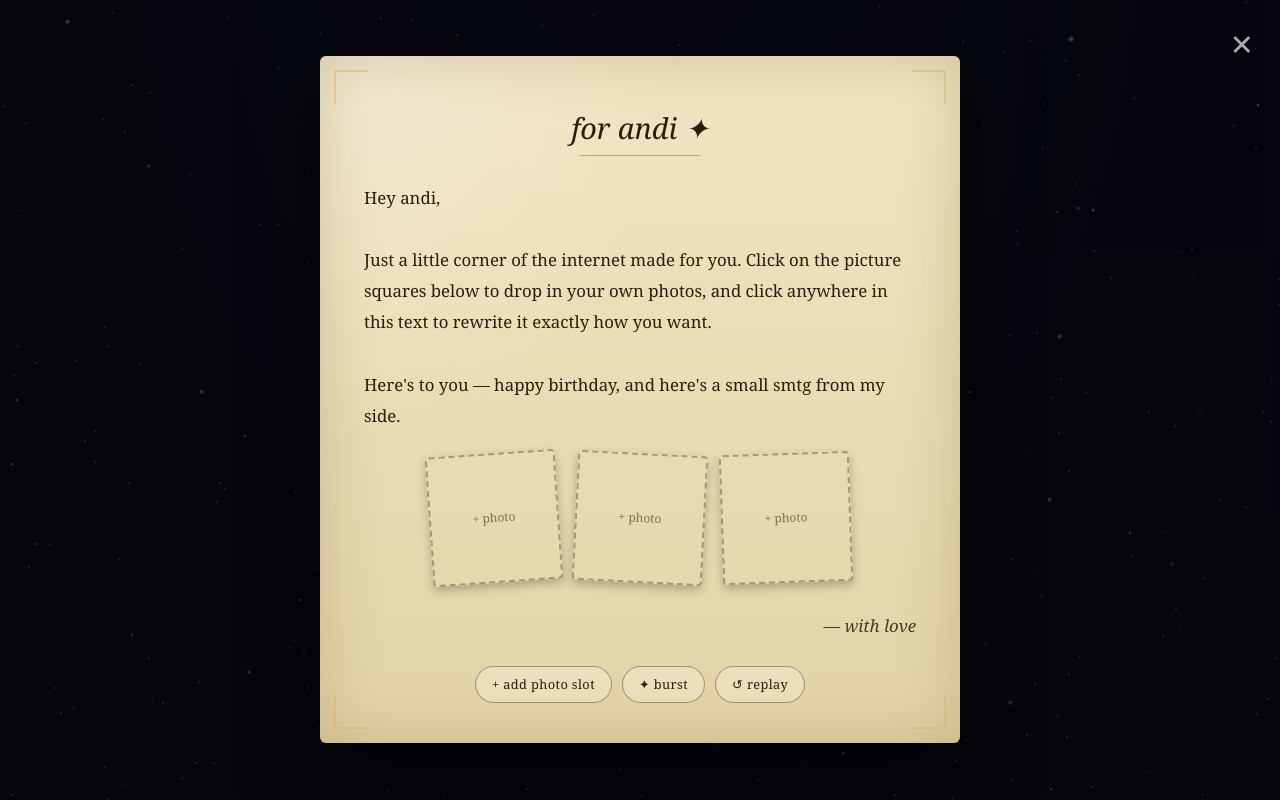
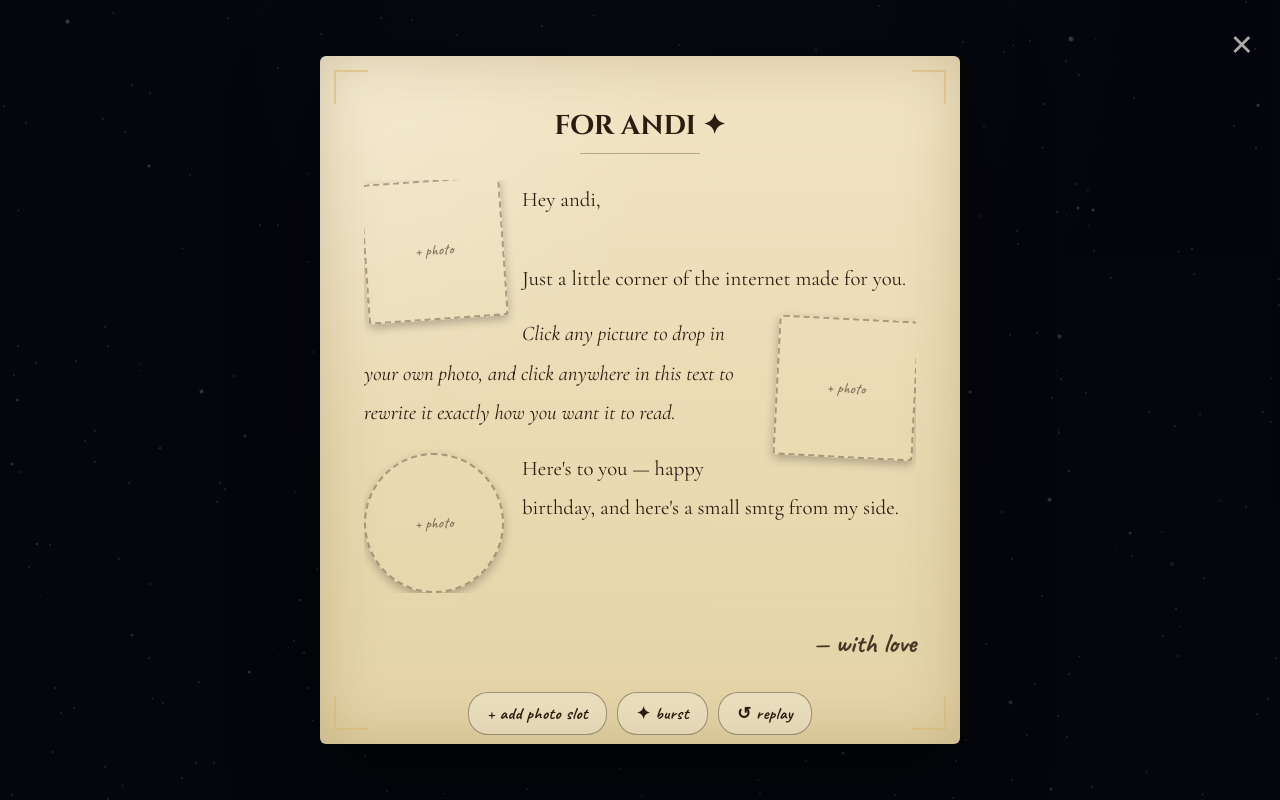
Before and after one commit to arvind88765/birthydayy, a Next.js app: page / in a window 1280 px wide. Both pictures are taken after a click on the button "click me ✦". Built offline with nearby package versions, Linux system fonts and the light colour scheme.

Commit message:
Use distinctive fonts, float images inside text like scrapbook layout

```diff
--- a/app/components/AndiGift.jsx
+++ b/app/components/AndiGift.jsx
@@ -120,6 +120,7 @@ export default function AndiGift() {
   return (
     <div style={{ position: 'relative', minHeight: '100vh', background: '#05060c', overflow: 'hidden', fontFamily: 'Georgia, serif' }}>
       <style>{`
+        @import url('https://fonts.googleapis.com/css2?family=Cinzel+Decorative:wght@400;700&family=Caveat:wght@500;700&family=Cormorant+Garamond:ital,wght@0,400;0,600;1,400&display=swap');
         @keyframes andi-twinkle {
           0%,100% { opacity: var(--minop); transform: scale(1); }
           50% { opacity: 1; transform: scale(1.3); }
@@ -173,11 +174,11 @@ export default function AndiGift() {
       >
         <h1
           style={{
-            fontSize: 'clamp(2.4rem, 8vw, 4.5rem)',
-            fontStyle: 'italic',
-            fontWeight: 400,
-            margin: '0 0 10px 0',
-            letterSpacing: '0.03em',
+            fontFamily: "'Cinzel Decorative', serif",
+            fontSize: 'clamp(2rem, 7vw, 3.6rem)',
+            fontWeight: 700,
+            margin: '0 0 14px 0',
+            letterSpacing: '0.04em',
             textShadow: '0 0 24px rgba(246,242,231,0.35), 0 0 2px rgba(246,242,231,0.6)',
             animation: 'andi-fadein 1.4s ease forwards',
           }}
@@ -186,9 +187,9 @@ export default function AndiGift() {
         </h1>
         <p
           style={{
-            fontSize: 'clamp(0.95rem, 2.6vw, 1.2rem)',
-            letterSpacing: '0.12em',
-            textTransform: 'uppercase',
+            fontFamily: "'Caveat', cursive",
+            fontSize: 'clamp(1.3rem, 4vw, 1.9rem)',
+            letterSpacing: '0.02em',
             color: '#c9c3b4',
             margin: '0 0 60px 0',
             animation: 'andi-fadein 1.4s ease forwards',
@@ -202,9 +203,9 @@ export default function AndiGift() {
           className="andi-btn"
           onClick={openNote}
           style={{
-            fontFamily: 'Georgia, serif',
-            fontStyle: 'italic',
-            fontSize: '1.1rem',
+            fontFamily: "'Caveat', cursive",
+            fontWeight: 700,
+            fontSize: '1.4rem',
             padding: '16px 38px',
             borderRadius: 50,
             border: '1px solid rgba(246,242,231,0.5)',
@@ -296,63 +297,128 @@ export default function AndiGift() {
               />
             ))}
 
-            <h2 style={{ fontStyle: 'italic', fontSize: '1.8rem', textAlign: 'center', margin: '0 0 6px 0' }}>
+            <h2
+              style={{
+                fontFamily: "'Cinzel Decorative', serif",
+                fontSize: '1.7rem',
+                fontWeight: 700,
+                textAlign: 'center',
+                margin: '0 0 6px 0',
+              }}
+            >
               for andi ✦
             </h2>
             <div style={{ width: 120, height: 1, background: '#2b1c10', opacity: 0.3, margin: '0 auto 26px' }} />
+
+            {/* text with images floated inside it, like a scrapbook page */}
+            <div style={{ overflow: 'hidden' }}>
+              {slots[0] && (
+                <label
+                  className="andi-imgSlot"
+                  style={{ ...floatSlotStyle(slots[0], 'left'), float: 'left', marginRight: 18 }}
+                >
+                  {!slots[0].img && <span style={{ padding: 6 }}>+ photo</span>}
+                  <input type="file" accept="image/*" onChange={(e) => handleFile(slots[0].id, e.target.files[0])} style={fileInputStyle} />
+                </label>
+              )}
 
               <div
                 contentEditable
                 suppressContentEditableWarning
                 spellCheck={false}
-              style={{ fontSize: '1.05rem', lineHeight: 1.85, textAlign: 'left', outline: 'none', whiteSpace: 'pre-wrap' }}
+                style={{
+                  fontFamily: "'Cormorant Garamond', serif",
+                  fontSize: '1.3rem',
+                  lineHeight: 1.9,
+                  textAlign: 'left',
+                  outline: 'none',
+                  whiteSpace: 'pre-wrap',
+                }}
               >
-              {`Hey andi,\n\nJust a little corner of the internet made for you. Click on the picture squares below to drop in your own photos, and click anywhere in this text to rewrite it exactly how you want.\n\nHere's to you — happy birthday, and here's a small smtg from my side.`}
+                {`Hey andi,\n\nJust a little corner of the internet made for you.`}
               </div>
 
-            <div style={{ display: 'flex', gap: 16, flexWrap: 'wrap', margin: '22px 0', justifyContent: 'center' }}>
-              {slots.map((slot) => (
+              {slots[1] && (
                 <label
-                  key={slot.id}
                   className="andi-imgSlot"
-                  style={{
-                    width: 130,
-                    height: 130,
-                    border: '2px dashed rgba(43,28,16,0.35)',
-                    borderRadius: 4,
-                    display: 'flex',
-                    alignItems: 'center',
-                    justifyContent: 'center',
-                    textAlign: 'center',
-                    fontSize: '0.75rem',
-                    color: 'rgba(43,28,16,0.55)',
-                    cursor: 'pointer',
-                    backgroundSize: 'cover',
-                    backgroundPosition: 'center',
-                    backgroundImage: slot.img ? `url(${slot.img})` : undefined,
-                    position: 'relative',
-                    transform: `rotate(${slot.rot}deg)`,
-                    boxShadow: '0 4px 10px rgba(0,0,0,0.25)',
-                    overflow: 'hidden',
-                    transition: 'transform 0.2s',
-                  }}
+                  style={{ ...floatSlotStyle(slots[1], 'right'), float: 'right', marginLeft: 18, marginTop: 20 }}
                 >
-                  {!slot.img && <span style={{ padding: 6 }}>+ photo</span>}
-                  <input
-                    type="file"
-                    accept="image/*"
-                    onChange={(e) => handleFile(slot.id, e.target.files[0])}
-                    style={{ position: 'absolute', inset: 0, opacity: 0, cursor: 'pointer' }}
-                  />
+                  {!slots[1].img && <span style={{ padding: 6 }}>+ photo</span>}
+                  <input type="file" accept="image/*" onChange={(e) => handleFile(slots[1].id, e.target.files[0])} style={fileInputStyle} />
                 </label>
-              ))}
-            </div>
+              )}
 
               <div
                 contentEditable
                 suppressContentEditableWarning
                 spellCheck={false}
-              style={{ marginTop: 30, textAlign: 'right', fontStyle: 'italic', fontSize: '1.05rem', opacity: 0.85, outline: 'none' }}
+                style={{
+                  fontFamily: "'Cormorant Garamond', serif",
+                  fontStyle: 'italic',
+                  fontSize: '1.3rem',
+                  lineHeight: 1.9,
+                  textAlign: 'left',
+                  outline: 'none',
+                  whiteSpace: 'pre-wrap',
+                  marginTop: 16,
+                }}
+              >
+                {`Click any picture to drop in your own photo, and click anywhere in this text to rewrite it exactly how you want it to read.`}
+              </div>
+
+              {slots[2] && (
+                <label
+                  className="andi-imgSlot"
+                  style={{ ...floatSlotStyle(slots[2], 'left'), float: 'left', borderRadius: '50%', marginRight: 18, marginTop: 20 }}
+                >
+                  {!slots[2].img && <span style={{ padding: 6 }}>+ photo</span>}
+                  <input type="file" accept="image/*" onChange={(e) => handleFile(slots[2].id, e.target.files[0])} style={fileInputStyle} />
+                </label>
+              )}
+
+              <div
+                contentEditable
+                suppressContentEditableWarning
+                spellCheck={false}
+                style={{
+                  fontFamily: "'Cormorant Garamond', serif",
+                  fontSize: '1.3rem',
+                  lineHeight: 1.9,
+                  textAlign: 'left',
+                  outline: 'none',
+                  whiteSpace: 'pre-wrap',
+                  marginTop: 16,
+                }}
+              >
+                {`Here's to you — happy birthday, and here's a small smtg from my side.`}
+              </div>
+            </div>
+
+            {slots.slice(3).length > 0 && (
+              <div style={{ display: 'flex', gap: 16, flexWrap: 'wrap', margin: '22px 0', justifyContent: 'center', clear: 'both' }}>
+                {slots.slice(3).map((slot) => (
+                  <label key={slot.id} className="andi-imgSlot" style={floatSlotStyle(slot)}>
+                    {!slot.img && <span style={{ padding: 6 }}>+ photo</span>}
+                    <input type="file" accept="image/*" onChange={(e) => handleFile(slot.id, e.target.files[0])} style={fileInputStyle} />
+                  </label>
+                ))}
+              </div>
+            )}
+
+            <div
+              contentEditable
+              suppressContentEditableWarning
+              spellCheck={false}
+              style={{
+                fontFamily: "'Caveat', cursive",
+                fontWeight: 700,
+                clear: 'both',
+                marginTop: 30,
+                textAlign: 'right',
+                fontSize: '1.7rem',
+                opacity: 0.85,
+                outline: 'none',
+              }}
             >
               — with love
             </div>
@@ -370,9 +436,10 @@ export default function AndiGift() {
 }
 
 const toolbarBtn = {
-  fontFamily: 'Georgia, serif',
-  fontSize: '0.8rem',
-  padding: '8px 16px',
+  fontFamily: "'Caveat', cursive",
+  fontWeight: 700,
+  fontSize: '1.05rem',
+  padding: '8px 18px',
   borderRadius: 20,
   border: '1px solid rgba(43,28,16,0.4)',
   background: 'rgba(255,255,255,0.25)',
@@ -380,3 +447,30 @@ const toolbarBtn = {
   cursor: 'pointer',
   letterSpacing: '0.03em',
 }
+
+function floatSlotStyle(slot) {
+  return {
+    width: 140,
+    height: 140,
+    border: '2px dashed rgba(43,28,16,0.35)',
+    borderRadius: 4,
+    display: 'flex',
+    alignItems: 'center',
+    justifyContent: 'center',
+    textAlign: 'center',
+    fontFamily: "'Caveat', cursive",
+    fontSize: '0.95rem',
+    color: 'rgba(43,28,16,0.55)',
+    cursor: 'pointer',
+    backgroundSize: 'cover',
+    backgroundPosition: 'center',
+    backgroundImage: slot?.img ? `url(${slot.img})` : undefined,
+    position: 'relative',
+    transform: `rotate(${slot?.rot || 0}deg)`,
+    boxShadow: '0 4px 10px rgba(0,0,0,0.25)',
+    overflow: 'hidden',
+    transition: 'transform 0.2s',
+  }
+}
+
+const fileInputStyle = { position: 'absolute', inset: 0, opacity: 0, cursor: 'pointer' }
```
Lines whose indentation alone changed are shown as unchanged.
